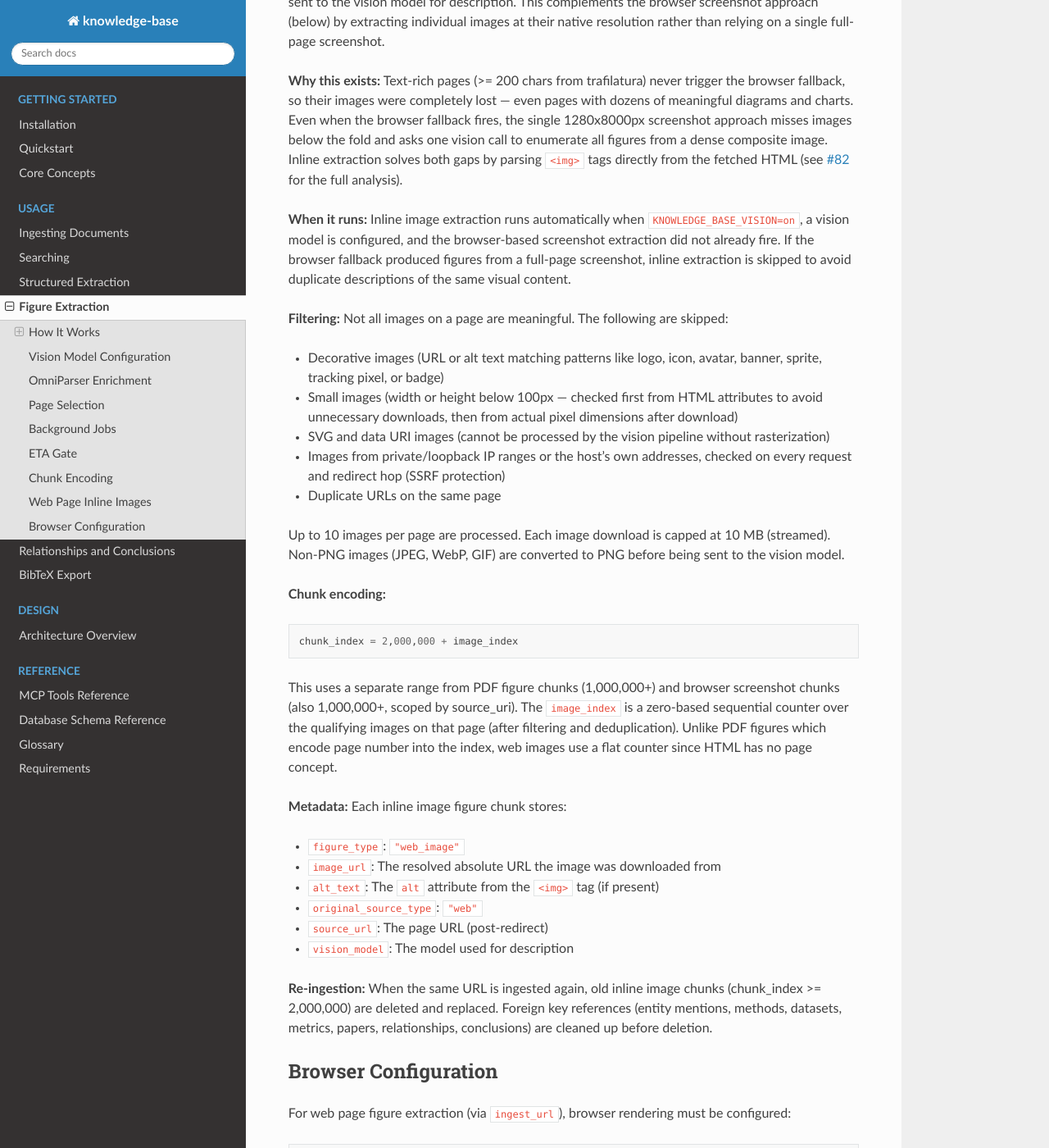
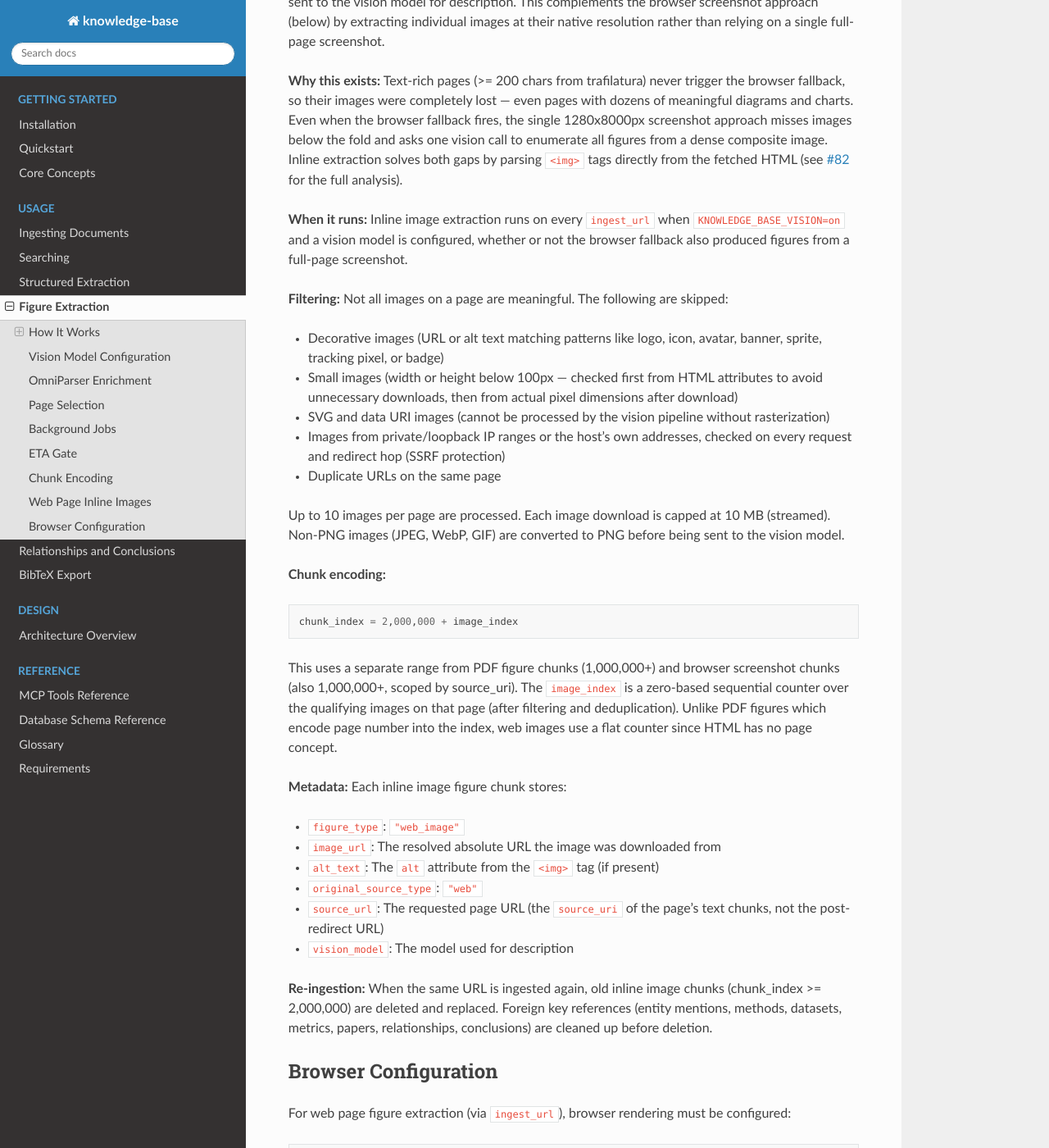
Before and after one commit to dutiona/knowledge-base, a Sphinx documentation site: the page built from docs/usage/figure-extraction.md, in a window 1280 px wide and 1400 px high, scrolled down 4368 px. Shown: the whole window at 82% size. Built offline with Sphinx 7.4.7 and the Read the Docs theme 3.1.0, drawn with Linux system fonts in a browser that asks for light colours.

Commit message:
docs(vision): correct when inline image extraction runs and what source_url holds
ingest_url always runs _extract_html_images after the browser fallback,
so inline extraction is not skipped when screenshot figures were found;
and source_url stores the requested URL (the page's source_uri), not the
post-redirect one.

```diff
--- a/docs/usage/figure-extraction.md
+++ b/docs/usage/figure-extraction.md
@@ -156,7 +156,7 @@ When ingesting web pages via `ingest_url`, inline `<img>` tags are extracted fro
 
 **Why this exists:** Text-rich pages (>= 200 chars from trafilatura) never trigger the browser fallback, so their images were completely lost — even pages with dozens of meaningful diagrams and charts. Even when the browser fallback fires, the single 1280x8000px screenshot approach misses images below the fold and asks one vision call to enumerate all figures from a dense composite image. Inline extraction solves both gaps by parsing `<img>` tags directly from the fetched HTML (see [#82](https://github.com/dutiona/knowledge-base/issues/82) for the full analysis).
 
-**When it runs:** Inline image extraction runs automatically when `KNOWLEDGE_BASE_VISION=on`, a vision model is configured, and the browser-based screenshot extraction did not already fire. If the browser fallback produced figures from a full-page screenshot, inline extraction is skipped to avoid duplicate descriptions of the same visual content.
+**When it runs:** Inline image extraction runs on every `ingest_url` when `KNOWLEDGE_BASE_VISION=on` and a vision model is configured, whether or not the browser fallback also produced figures from a full-page screenshot.
 
 **Filtering:** Not all images on a page are meaningful. The following are skipped:
 
@@ -182,7 +182,7 @@ This uses a separate range from PDF figure chunks (1,000,000+) and browser scree
 - `image_url`: The resolved absolute URL the image was downloaded from
 - `alt_text`: The `alt` attribute from the `<img>` tag (if present)
 - `original_source_type`: `"web"`
-- `source_url`: The page URL (post-redirect)
+- `source_url`: The requested page URL (the `source_uri` of the page's text chunks, not the post-redirect URL)
 - `vision_model`: The model used for description
 
 **Re-ingestion:** When the same URL is ingested again, old inline image chunks (chunk_index >= 2,000,000) are deleted and replaced. Foreign key references (entity mentions, methods, datasets, metrics, papers, relationships, conclusions) are cleaned up before deletion.
```
